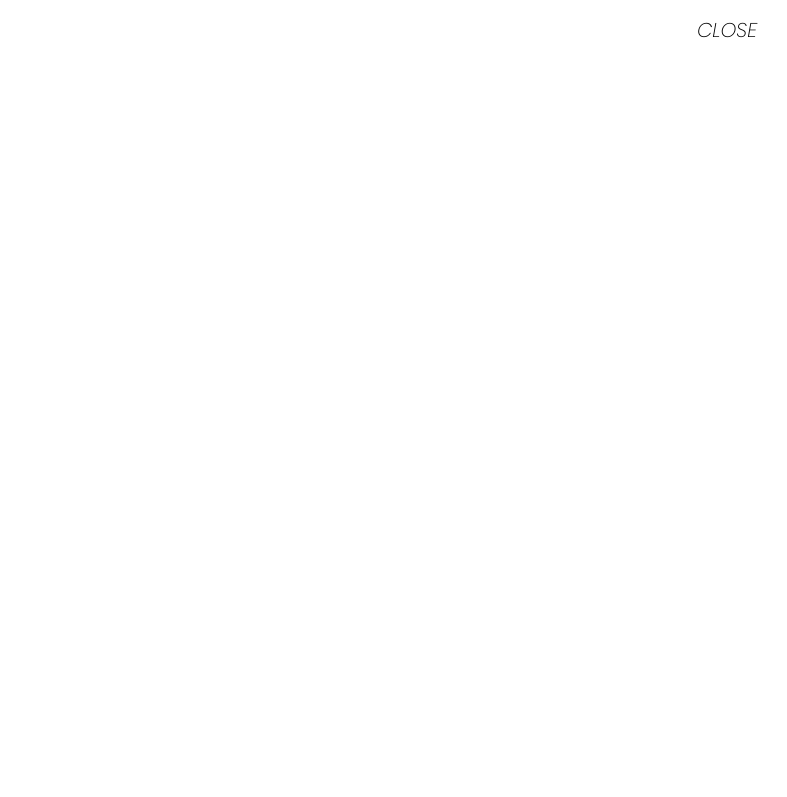
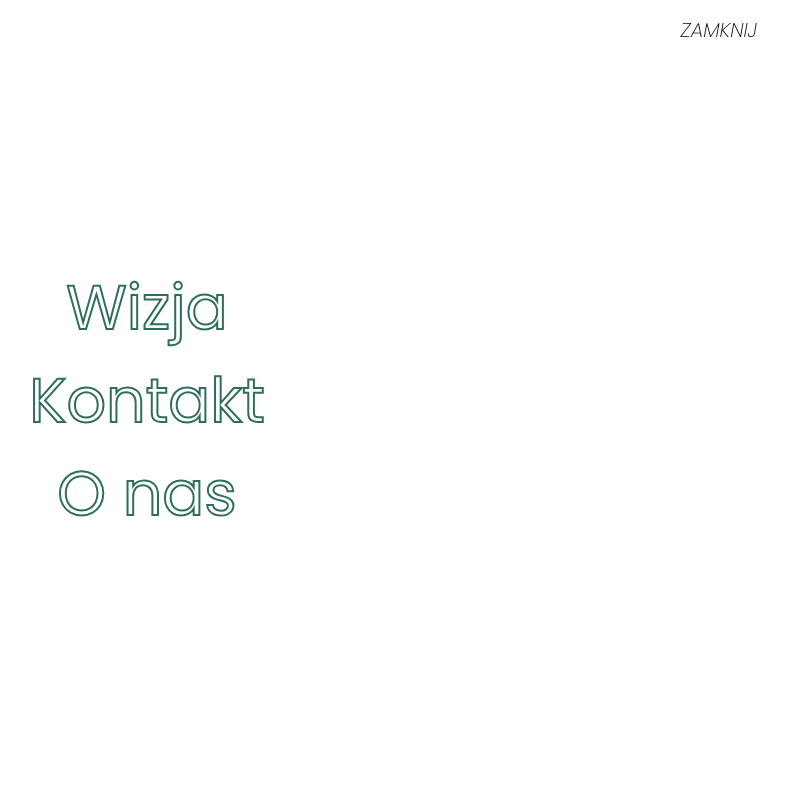
Before and after one commit to anywayhereswonderwall/agency, a Gatsby site: page / in a window 1280 px wide. Both pictures are taken after a click on the button "MENU". Shown: the top 797 px of the page, without its empty margins (493-1280 px from the left). Built offline with nearby package versions, Linux system fonts and the light colour scheme; Gatsby itself is replaced by a stand-in of ours.

Commit message:
changed colortheme

```diff
--- /dev/null
+++ b/src/components/Nav.js
@@ -0,0 +1,76 @@
+import React, { useEffect } from "react";
+import { motion, AnimatePresence } from "framer-motion";
+import { Link } from "gatsby";
+
+const titleParent = {
+  animate: {
+    transition: {
+      staggerChildren: 0.2,
+    },
+  },
+};
+const titleChild = {
+  initial: { y: 200, opacity: 0 },
+  animate: {
+    y: 0,
+    opacity: 1,
+    transition: {
+      ease: [0.6, 0.01, -0.05, 0.95],
+      duration: 1,
+    },
+  },
+};
+
+const Nav = ({ nav, setNav }) => {
+  useEffect(() => {
+    if (nav) {
+      document.body.classList.add("overflow-hidden");
+    }
+    return () => {
+      document.body.classList.remove("overflow-hidden");
+    };
+  }, [nav]);
+
+  return (
+    <AnimatePresence>
+      {nav && (
+        <motion.nav
+          key="nav"
+          initial={{ y: "-100%" }}
+          animate={{ y: 0 }}
+          exit={{ y: "-100%" }}
+          transition={{ duration: 0.5 }}
+          className="nav"
+        >
+          <motion.div
+            variants={titleParent}
+            initial="initial"
+            animate="animate"
+            className="nav-links"
+          >
+            <motion.div variants={titleChild}>
+              <Link className="nav-links--item" to="/">
+                Wizja
+              </Link>
+            </motion.div>
+            <motion.div variants={titleChild}>
+              <Link className="nav-links--item" to="/">
+                Kontakt
+              </Link>
+            </motion.div>
+            <motion.div variants={titleChild}>
+              <Link className="nav-links--item" to="/">
+                O nas
+              </Link>
+            </motion.div>
+          </motion.div>
+          <button onClick={() => setNav(false)} className="nav-close">
+            zamknij
+          </button>
+        </motion.nav>
+      )}
+    </AnimatePresence>
+  );
+};
+
+export default Nav;
--- a/src/components/NavMobile.js
+++ /dev/null
@@ -1,24 +0,0 @@
-import React, { useEffect } from "react";
-import { motion } from "framer-motion";
-const MobileMenu = ({ setNav }) => {
-  useEffect(() => {
-    document.body.classList.add("overflow-hidden");
-    return () => {
-      document.body.classList.remove("overflow-hidden");
-    };
-  });
-  return (
-    <motion.nav
-      initial={{ y: "-100%" }}
-      animate={{ y: 0 }}
-      exit={{}}
-      className="nav-mobile"
-    >
-      <button onClick={() => setNav(false)} className="nav-mobile--close">
-        close
-      </button>
-    </motion.nav>
-  );
-};
-
-export default MobileMenu;
--- a/src/pages/index.js
+++ b/src/pages/index.js
@@ -1,8 +1,8 @@
 import React, { useState } from "react";
 import "../styles/main.scss";
-import { motion } from "framer-motion";
+import { motion, AnimatePresence } from "framer-motion";
 import Header from "../components/Header";
-import NavMobile from "../components/NavMobile";
+import Nav from "../components/Nav";
 
 // framer variants
 const scroll = {
@@ -37,15 +37,17 @@ const IndexPage = () => {
   const [animationComplete, setAnimationComplete] = useState(false);
   const [animation2Complete, setAnimation2Complete] = useState(false);
   const [nav, setNav] = useState(false);
-
   return (
     <>
       {animation2Complete && <Header setNav={setNav} />}
-      {nav && <NavMobile setNav={setNav} />}
+      <Nav setNav={setNav} nav={nav} />
       <main>
         <section className="section">
           {!animationComplete && (
             <motion.div
+              onAnimationStart={() =>
+                document.body.classList.add("overflow-hidden")
+              }
               viewport={{ once: true }}
               variants={titleParent}
               initial="initial"
@@ -71,7 +73,10 @@ const IndexPage = () => {
               initial="initial"
               whileInView="animate"
               className="title-container title-container--3"
-              onAnimationComplete={() => setAnimation2Complete(true)}
+              onAnimationComplete={() => {
+                setAnimation2Complete(true);
+                document.body.classList.remove("overflow-hidden");
+              }}
             >
               <motion.div variants={titleChild} className="title-line">
                 Chcesz
@@ -80,7 +85,7 @@ const IndexPage = () => {
                 wiedzieć
               </motion.div>
               <motion.div variants={titleChild} className="title-line">
-                czemu?
+                dlaczego?
               </motion.div>
             </motion.div>
           )}
@@ -121,7 +126,7 @@ const IndexPage = () => {
               viewport={{ once: true }}
               initial={{ opacity: 0 }}
               whileInView={{ opacity: 1 }}
-              transition={{ duration: 0.5, delay: 1 }}
+              transition={{ duration: 0.5, delay: 0.8 }}
               className="span"
             >
               W obecnych czasach każdy w bardzo łatwy i tani sposób jest w
@@ -155,7 +160,7 @@ const IndexPage = () => {
               viewport={{ once: true }}
               initial={{ opacity: 0 }}
               whileInView={{ opacity: 1 }}
-              transition={{ duration: 0.5, delay: 1 }}
+              transition={{ duration: 0.5, delay: 0.8 }}
               className="span"
             >
               Aby ludzie chcieli korzystać z Twoich usług, Twój produkt musi być
@@ -194,7 +199,7 @@ const IndexPage = () => {
               viewport={{ once: true }}
               initial={{ opacity: 0 }}
               whileInView={{ opacity: 1 }}
-              transition={{ duration: 0.5, delay: 1 }}
+              transition={{ duration: 0.5, delay: 0.8 }}
               className="span"
             >
               Nikt nie jest w stanie stworzyć usługi dla wszystkich. Zamiast
--- a/src/styles/_variables.scss
+++ b/src/styles/_variables.scss
@@ -1,6 +1,7 @@
 @import url("https://fonts.googleapis.com/css2?family=Poppins:ital,wght@0,200;0,400;1,200&display=swap");
 
-$black: #000000;
+$black: #101010;
 $white: #ffffff;
-$green: #adfd03;
+// $green: #adfd03;
+$green: rgb(47, 110, 90);
 $font: "Poppins", sans-serif; ;
--- a/src/styles/main.scss
+++ b/src/styles/main.scss
@@ -9,11 +9,13 @@ body {
   margin: 0;
   padding: 0;
   box-sizing: border-box;
-  color: $white;
+  color: $black;
   font-family: $font;
-  background-color: $black;
+  background-color: $white;
 }
-
+a {
+  text-decoration: none;
+}
 .section {
   display: grid;
   grid-template-columns: repeat(12, 1fr);
@@ -24,14 +26,12 @@ body {
   font-weight: 300;
   font-size: 2.2rem;
 }
-a {
-  text-transform: uppercase;
-  font-size: 2rem;
-  text-decoration: none;
-  color: $white;
-}
+// a {
+//   text-decoration: none;
+//   co
+// }
 .header {
-  background-color: $black;
+  background-color: $white;
   z-index: 100;
   position: fixed;
   top: 0;
@@ -48,7 +48,7 @@ a {
     padding: 15px;
     margin: 0 15px;
     text-transform: uppercase;
-    color: $white;
+    color: $black;
     font-family: $font;
     font-size: 2rem;
     font-weight: 300;
@@ -61,15 +61,28 @@ a {
   }
 }
 .nav {
-  &-mobile {
   position: fixed;
   width: 100vw;
   height: 100vh;
   background-color: $white;
   z-index: 100;
-    &--close {
+  display: flex;
+  align-items: center;
+  justify-content: center;
+  &-links {
+    color: $green;
+    font-size: 6rem;
+    text-align: center;
+    &--item {
+      font-size: 6.2rem;
+      -webkit-text-stroke: 2px $green;
+      color: transparent;
+    }
+  }
+  &-close {
     position: absolute;
     right: 0;
+    top: 0;
     border: none;
     background: none;
     padding: 15px;
@@ -82,7 +95,6 @@ a {
     font-style: italic;
   }
 }
-}
 .overflow-hidden {
   overflow: hidden;
 }
@@ -90,7 +102,7 @@ a {
 .line {
   position: relative;
   width: 1px;
-  background-color: $white;
+  background-color: $black;
   &-2 {
     grid-row: 11/13;
     grid-column: 9;
```
Lines whose indentation alone changed are shown as unchanged.
